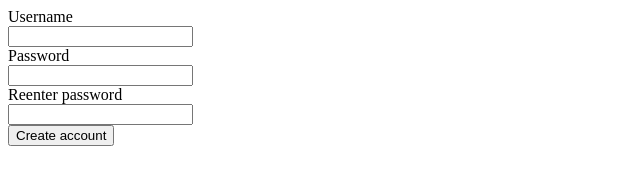
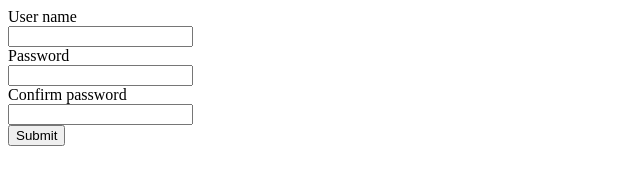
Before and after one commit to TymeeK/tabletop-website, a React (Create React App) app: page /signup in a window 1280 px wide. Shown: the top 196 px of the page, without its empty margins (0-640 px from the left). Built offline with nearby package versions, Linux system fonts and the light colour scheme.

Commit message:
Implemented sign up validation

```diff
--- a/package.json
+++ b/package.json
@@ -10,6 +10,7 @@
         "prop-types": "^15.8.1",
         "react": "^17.0.2",
         "react-dom": "^17.0.2",
+        "react-hook-form": "^7.27.1",
         "react-router": "^6.2.1",
         "react-router-dom": "^6.2.1",
         "react-scripts": "5.0.0",
--- a/src/Components/Signup.js
+++ b/src/Components/Signup.js
@@ -1,44 +1,46 @@
 import React, { useState, useEffect } from 'react';
+import { useForm } from 'react-hook-form';
+function Signup() {
+    const {
+        register,
+        handleSubmit,
+        formState: { errors },
+    } = useForm();
 
-function Signup() {
-    const [username, setUsername] = useState();
-    const [password, setPassword] = useState();
-    const [repassword, setRepassword] = useState();
-
-    function handleChange(event) {
-        event.preventDefault();
-        //I feel like I can shorten this but I'm not sure how. Brain fried
-        if (event.target.name === 'user') {
-            setUsername(event.target.value);
-        } else if (event.target.name === 'password') {
-            setPassword(event.target.value);
-        } else {
-            setRepassword(event.target.value);
-        }
-    }
-
-    function handleClick(event) {
-        event.preventDefault();
-        password === repassword
-            ? console.log('Created account')
-            : console.log('Passwords don`t match');
-    }
+    const onSubmit = data => {
+        console.log(data);
+        console.log(data.password);
+    };
     return (
         <div>
-            <form onChange={handleChange}>
-                <label htmlFor='user'>Username</label>
+            <form onSubmit={handleSubmit(onSubmit)}>
+                <label htmlFor='user'>User name</label>
                 <br />
-                <input type='text' name='user' />
+                <input
+                    name='user'
+                    type='text'
+                    {...register('username', { required: true })}
+                />
                 <br />
                 <label htmlFor='password'>Password</label>
                 <br />
-                <input type='password' name='password' />
+                <input
+                    name='password'
+                    type='password'
+                    {...register('password', { required: true })}
+                />
+                {errors.password?.type === 'required' && 'Password is required'}
                 <br />
-                <label htmlFor='reenter'>Reenter password</label>
+                <label htmlFor='confirm'>Confirm password</label>
                 <br />
-                <input type='password' name='reenter' />
+                <input
+                    name='confirm'
+                    type='password'
+                    {...register('confirmPassword', { required: true })}
+                />
+                {errors.confirmPassword && 'Confirm password is required'}
                 <br />
-                <button>Create account</button>
+                <input type='submit' />
             </form>
         </div>
     );
```
Also changed, not shown: 1 other file (tests, documents, lock files or other folders).
